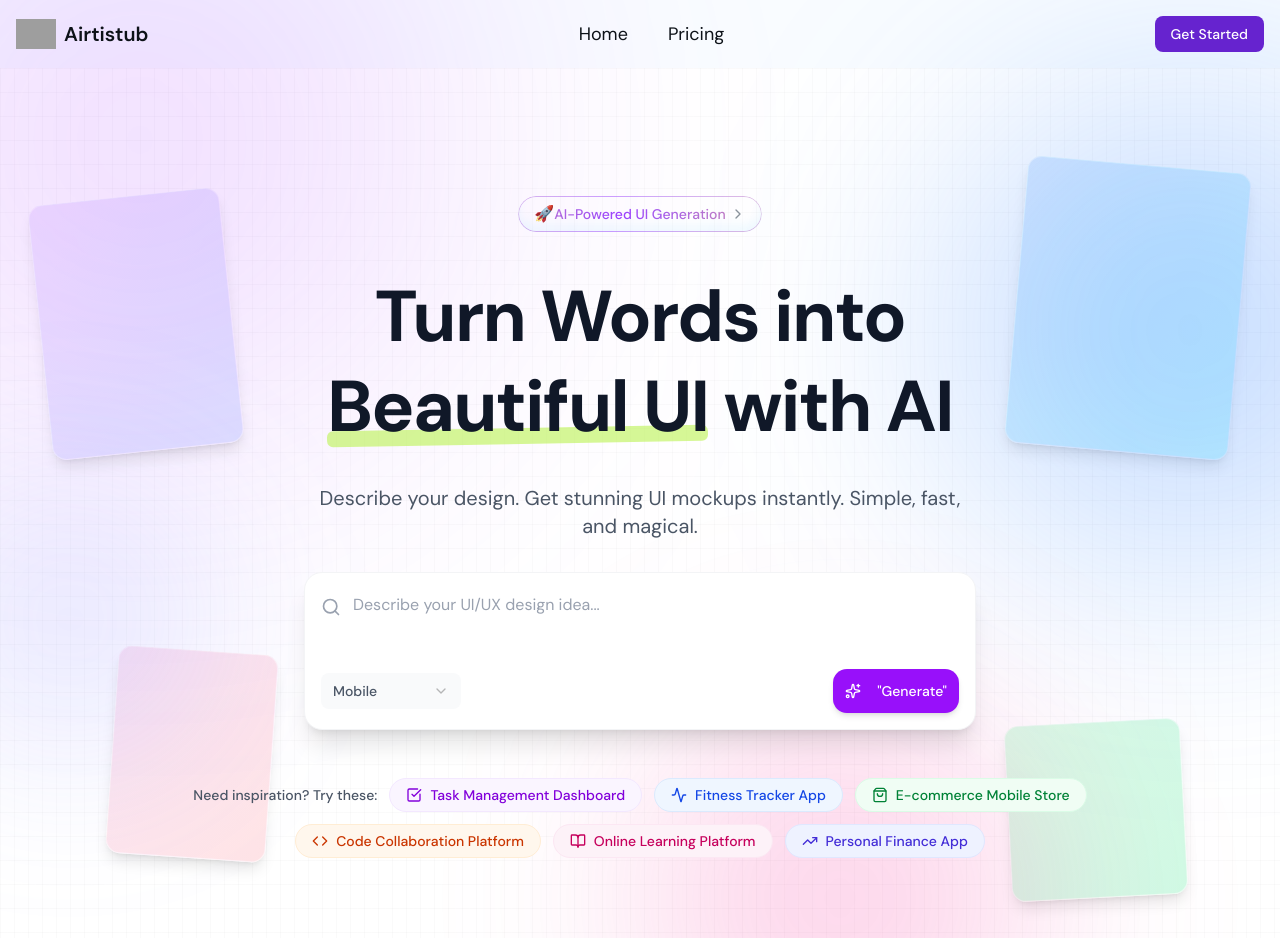
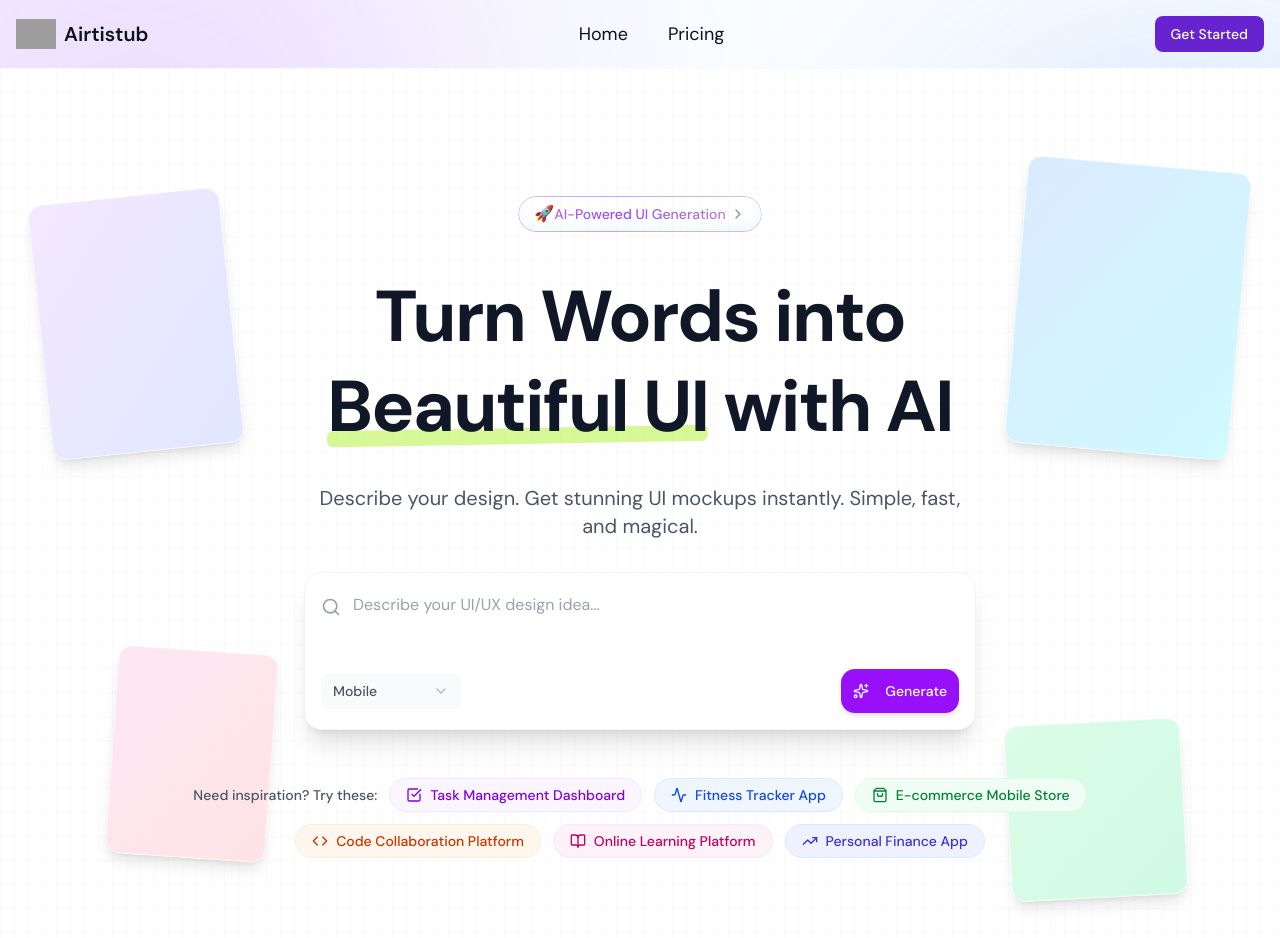
Before and after one commit to Kumarsatwik/airtistub, a Next.js app: page / in a window 1280 px wide. Built offline with nearby package versions, Linux system fonts and the light colour scheme; no server answers; grey boxes are pictures that could not be loaded.

Commit message:
feat(Hero): add toast notifications and error handling
- Add toast notifications for empty prompt and failed project creation
- Implement try-catch block for better error handling
- Fix typo in Generate button text
- Adjust z-index for layout

```diff
--- a/app/_shared/Hero.tsx
+++ b/app/_shared/Hero.tsx
@@ -31,6 +31,7 @@ import { useUser } from "@clerk/nextjs";
 import { useRouter } from "next/navigation";
 import axios from "axios";
 import { v7 as uuidv7 } from "uuid";
+import { toast } from "sonner";
 const iconMap = {
   CheckSquare,
   Activity,
@@ -96,22 +97,28 @@ const Hero = () => {
       return;
     }
     if (!prompt) {
+      toast("Please enter a prompt before generating.");
       return;
     }
     setLoading(true);
+    try {
       // create new project
       const result = await axios.post("/api/project", {
         userInput: prompt,
         deviceType,
         projectId: uuidv7(),
       });
-    console.log(result.data);
+      router.push(`/project/${result.data.result.projectId}`);
+    } catch (error) {
+      console.error("Error creating project:", error);
+      toast.error("Failed to create project. Please try again.");
+    } finally {
       setLoading(false);
-    // router.push(`/project/${result.data.result.projectId}`);
+    }
   };
 
   return (
-    <div className="relative pt-32 pb-20 px-4 md:px-10 overflow-hidden flex flex-col items-center">
+    <div className="relative pt-32 pb-20 px-4 md:px-10 overflow-hidden flex flex-col items-center z-10">
       {/* Grid Background */}
       <div className="absolute inset-0 -z-10 h-full w-full bg-white bg-[linear-gradient(to_right,#8080800a_1px,transparent_1px),linear-gradient(to_bottom,#8080800a_1px,transparent_1px)] bg-[size:14px_24px]"></div>
 
@@ -179,7 +186,7 @@ const Hero = () => {
               ) : (
                 <>
                   <Sparkles className="mr-2 h-4 w-4" />
-                  "Generate"
+                  Generate
                 </>
               )}
             </Button>
```
Lines whose indentation alone changed are shown as unchanged.
